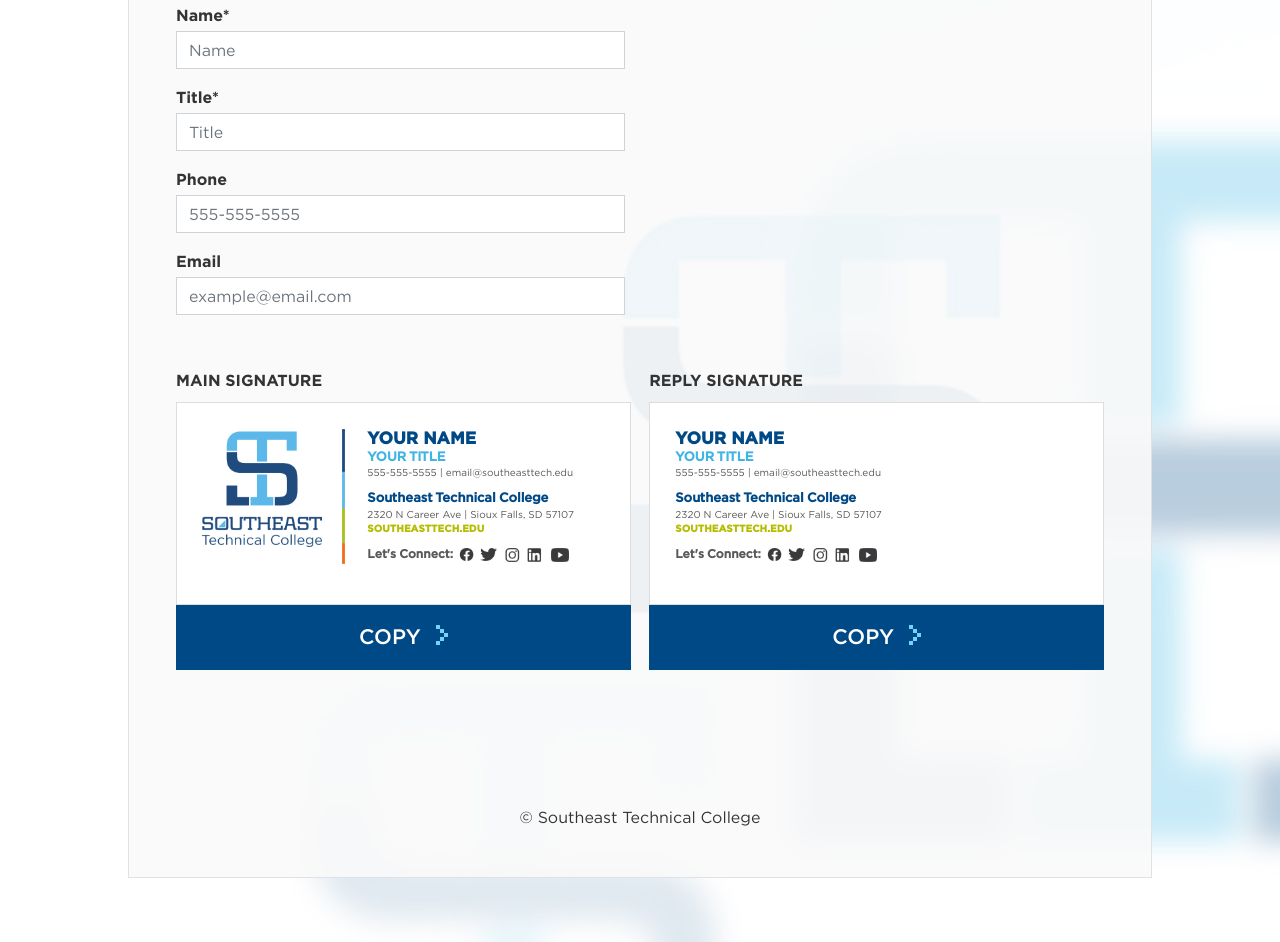
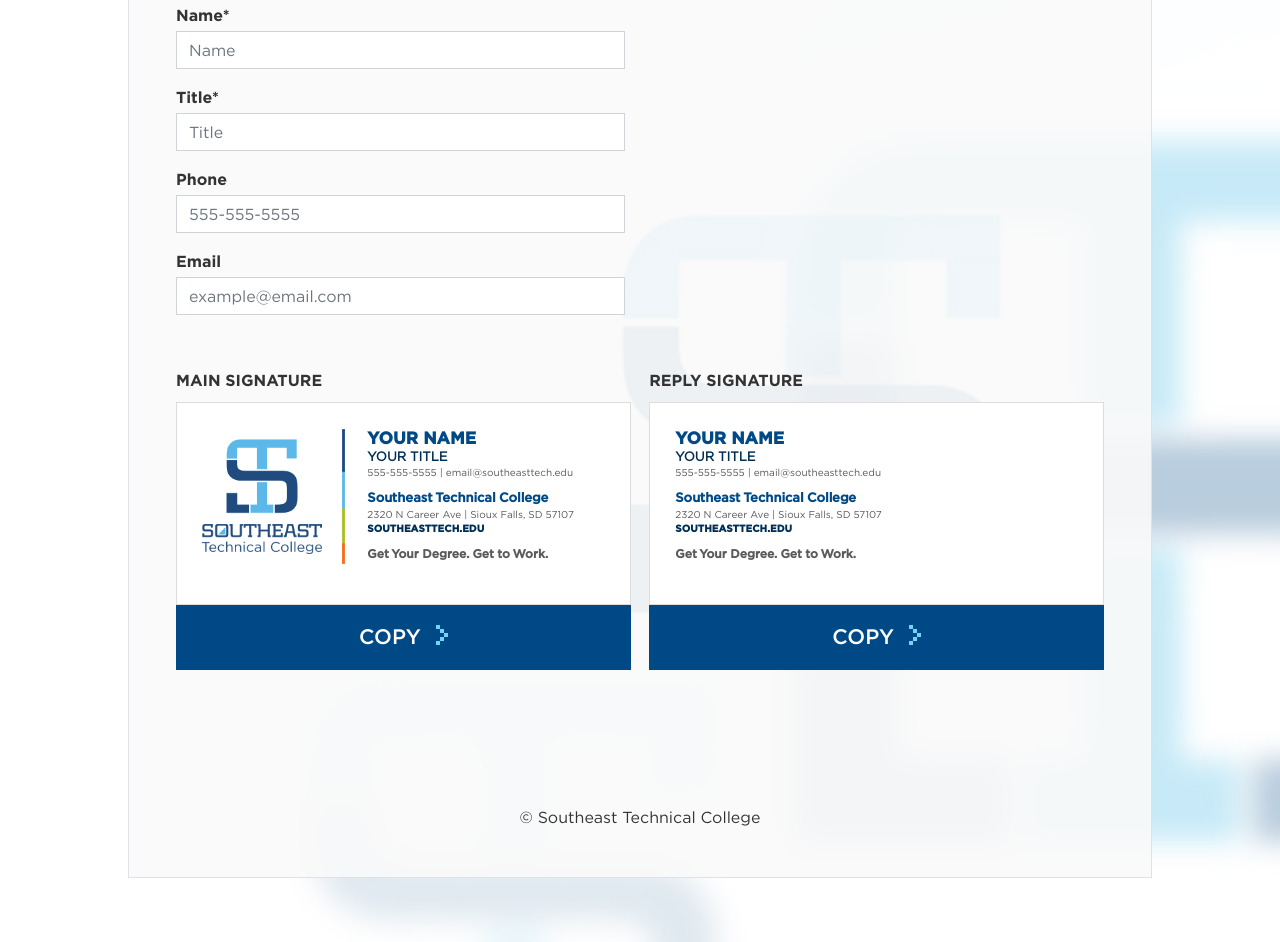
Before and after one commit to ls-digitalteam/set-signature-gen, a plain HTML site: page index.html in a window 1280 px wide. Shown: the part 854-1796 px from the top of the page. Drawn offline with Linux system fonts and the light colour scheme; files whose address does not match are found by name.

Commit message:
color,font,copy updates

```diff
--- a/index.html
+++ b/index.html
@@ -94,7 +94,7 @@
 									<table style="width:550px;font-size:13px;font-family:gotham-book,Montserrat,Arial,sans-serif" cellpadding="0" cellspacing="0" border="0">
 										<tbody>
 											<tr>
-												<td style="font-size:13px;font-family:gotham-book,Montserrat,Arial,sans-serif;width:120px;padding-right:20px;vertical-align:top" valign="top">
+												<td style="font-size:13px;font-family:gotham-book,Montserrat,Arial,sans-serif;width:120px;padding-right:20px;vertical-align:middle" valign="top">
 													<a href="https://southeasttech.edu" target="_blank" style="text-decoration:none!important"><img alt="Southeast Tech Logo" width="120" border="0" style="border:0;height:auto;width:120px;padding:2px 0" src="./images/logo-stacked.png"></a>
 												</td>
 												<td>
@@ -106,7 +106,7 @@
 															<tr>
 																<td style="font-size:13px;color:#444;font-family:gotham-book,Montserrat,Arial,sans-serif;padding-bottom:10px;padding-left:20px;vertical-align:top;line-height:1.2" valign="top">
 																	<span class="name" style="font-size:17px;font-family:gotham-bold,Montserrat,Arial,sans-serif;font-weight:700;text-transform:uppercase;color:#004987">YOUR NAME</span><br>
-																	<span class="title" style="font-size:13px;font-family:gotham-medium,Montserrat,Arial,sans-serif;font-weight:700;text-transform:uppercase;line-height:1;color:#40b4e5">YOUR TITLE</span><br>
+																	<span class="title" style="font-size:13px;font-family:gotham-book,Montserrat,Arial,sans-serif;font-weight:700;text-transform:uppercase;line-height:1;color:#002e54">YOUR TITLE</span><br>
 																	<a href="#" class="phone-link" style="text-decoration:none!important;text-decoration:none"><span class="phone" style="font-size:10px;font-family:gotham-book,Montserrat,Arial,sans-serif;font-weight:500;text-decoration:none;color:#5a5a5a">555-555-5555</span></a><span class="phone-email-divider" style="font-size:10px;font-family:gotham-book,Montserrat,Arial,sans-serif;font-weight:500;color:#5a5a5a"> | </span><a href="#" class="email-link" style="text-decoration:none!important;text-decoration:none"><span class="email" style="font-size:10px;font-family:gotham-book,Montserrat,Arial,sans-serif;font-weight:500;color:#5a5a5a">email@southeasttech.edu</span></a>
 																</td>
 															</tr>
@@ -118,16 +118,14 @@
 																	<span>
 																		<br>
 																		<a href="https://goo.gl/maps/yujcySG2qoHcDdhz8" target="_blank" style="text-decoration:none!important"><span style="font-size:10px;font-family:gotham-book,Montserrat,Arial,sans-serif;color:#5a5a5a;text-decoration:none">2320 N Career Ave | Sioux Falls, SD 57107</span></a><br>
-																		<a href="https://southeasttech.edu" target="_blank" style="text-decoration:none!important"><span style="font-size:10px;font-family:gotham-bold,Montserrat,Arial,sans-serif;font-weight:700;color:#b5bd00;text-decoration:none">SOUTHEASTTECH.EDU</span></a>
+																		<a href="https://southeasttech.edu" target="_blank" style="text-decoration:none!important"><span style="font-size:10px;font-family:gotham-bold,Montserrat,Arial,sans-serif;font-weight:700;color:#002e54;text-decoration:none">SOUTHEASTTECH.EDU</span></a>
 																	</span>
 																</td>
 															</tr>
 															<tr>
 																<td style="font-size:13px;font-family:gotham-medium,Montserrat,Arial,sans-serif;font-weight:600;padding-top:0;padding-left:20px;vertical-align:bottom;color:#5a5a5a" valign="top">
 																	<span style="font-size:12px;font-family:gotham-medium,Montserrat,Arial,sans-serif;font-weight:600">
-																		Let's Connect:
-																		<a href="https://www.facebook.com/SoutheastTechSD/" target="_blank" rel="noopener"><img border="0" width="20" alt="facebook icon" style="border:0;height:13px;width:19px" src="./images/facebook.png"></a>&nbsp;<a href="https://twitter.com/SoutheastTechSD" target="_blank" rel="noopener"><img border="0" width="19" alt="twitter icon" style="border:0;height:13px;width:19px" src="./images/twitter.png"></a>&nbsp;<a href="https://www.instagram.com/southeasttechsd/" target="_blank" rel="noopener"><img border="0" width="19" alt="instagram icon" style="border:0;height:14px;width:19px" src="./images/instagram.png"></a>&nbsp;<a href="https://www.linkedin.com/school/southeast-technical-institute/" target="_blank" rel="noopener"><img border="0" width="19" alt="linkedin icon" style="border:0;height:14px;width:19px" src="./images/linkedin.png"></a>&nbsp;
-																		<a href="https://www.youtube.com/channel/UC3f3LuXmXUYoPm_ILrL-WqA" target="_blank" rel="noopener"><img border="0" width="18" alt="youtube icon" style="border:0;height:14px;width:18px" src="./images/youtube.png"></a>
+																		Get Your Degree. Get to Work.
 																	</span>
 																</td>
 															</tr>
@@ -157,7 +155,7 @@
 															<tr>
 																<td style="font-size:13px;color:#444;font-family:gotham-book,Montserrat,Arial,sans-serif;padding-bottom:10px;vertical-align:top;line-height:1.2;text-decoration:none" valign="top">
 																	<span class="name" style="font-size:17px;font-family:gotham-bold,Montserrat,Arial,sans-serif;font-weight:700;text-transform:uppercase;color:#004987">YOUR NAME</span><br>
-																	<span class="title" style="font-size:13px;font-family:gotham-medium,Montserrat,Arial,sans-serif;font-weight:700;text-transform:uppercase;line-height:1;color:#40b4e5">YOUR TITLE</span><br>
+																	<span class="title" style="font-size:13px;font-family:gotham-book,Montserrat,Arial,sans-serif;font-weight:700;text-transform:uppercase;line-height:1;color:#002e54">YOUR TITLE</span><br>
 																	<a href="#" class="phone-link" style="text-decoration:none!important;text-decoration:none"><span class="phone" style="font-size:10px;font-family:gotham-book,Montserrat,Arial,sans-serif;font-weight:500;text-decoration:none;color:#5a5a5a">555-555-5555</span></a><span class="phone-email-divider" style="font-size:10px;font-family:gotham-book,Montserrat,Arial,sans-serif;font-weight:500;color:#5a5a5a"> | </span><a href="#" class="email-link" style="text-decoration:none!important;text-decoration:none"><span class="email" style="font-size:10px;font-family:gotham-book,Montserrat,Arial,sans-serif;font-weight:500;color:#5a5a5a">email@southeasttech.edu</span></a>
 																</td>
 															</tr>
@@ -169,16 +167,14 @@
 																	<span>
 																		<br>
 																		<a href="https://goo.gl/maps/yujcySG2qoHcDdhz8" target="_blank" style="text-decoration:none"><span style="font-size:10px;font-family:gotham-book,Montserrat,Arial,sans-serif;color:#5a5a5a;text-decoration:none">2320 N Career Ave | Sioux Falls, SD 57107</span></a><br>
-																		<a href="https://southeasttech.edu" target="_blank" style="text-decoration:none"><span style="font-size:10px;font-family:gotham-bold,Montserrat,Arial,sans-serif;font-weight:700;color:#b5bd00;text-decoration:none">SOUTHEASTTECH.EDU</span></a>
+																		<a href="https://southeasttech.edu" target="_blank" style="text-decoration:none"><span style="font-size:10px;font-family:gotham-bold,Montserrat,Arial,sans-serif;font-weight:700;color:#002e54;text-decoration:none">SOUTHEASTTECH.EDU</span></a>
 																	</span>
 																</td>
 															</tr>
 															<tr>
 																<td style="font-size:13px;font-family:gotham-medium,Montserrat,Arial,sans-serif;font-weight:600;padding-top:0;vertical-align:bottom;color:#5a5a5a" valign="top">
 																	<span style="font-size:12px;font-family:gotham-medium,Montserrat,Arial,sans-serif;font-weight:600">
-																		Let's Connect:
-																		<a href="https://www.facebook.com/SoutheastTechSD/" target="_blank" rel="noopener"><img border="0" width="20" alt="facebook icon" style="border:0;height:13px;width:19px" src="./images/facebook.png"></a>&nbsp;<a href="https://twitter.com/SoutheastTechSD" target="_blank" rel="noopener"><img border="0" width="19" alt="twitter icon" style="border:0;height:13px;width:19px" src="./images/twitter.png"></a>&nbsp;<a href="https://www.instagram.com/southeasttechsd/" target="_blank" rel="noopener"><img border="0" width="19" alt="instagram icon" style="border:0;height:14px;width:19px" src="./images/instagram.png"></a>&nbsp;<a href="https://www.linkedin.com/school/southeast-technical-institute/" target="_blank" rel="noopener"><img border="0" width="19" alt="linkedin icon" style="border:0;height:14px;width:19px" src="./images/linkedin.png"></a>&nbsp;
-																		<a href="https://www.youtube.com/channel/UC3f3LuXmXUYoPm_ILrL-WqA" target="_blank" rel="noopener"><img border="0" width="18" alt="youtube icon" style="border:0;height:14px;width:18px" src="./images/youtube.png"></a>
+																		Get Your Degree. Get to Work.
 																	</span>
 																</td>
 															</tr>
```
